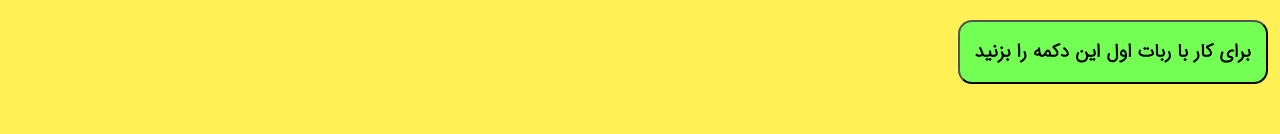
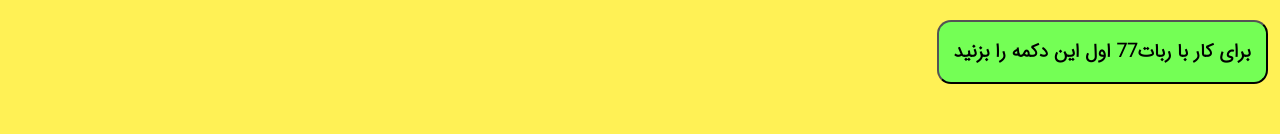
Before and after one commit to Abolfazleyaghoobi/eeeeyuzl, a website: page public/index.html in a window 1280 px wide. Shown: the part 193-327 px from the top of the page. Drawn offline with Linux system fonts and the light colour scheme.

Commit message:
Update index.html

```diff
--- a/public/index.html
+++ b/public/index.html
@@ -67,7 +67,7 @@ p{
         <br/>
         پس اگه این صفحه مورد پسند شما نبود از شما عذر خواهی میکنیم🙏
     </p>
-    <button class="send ali" id="startBtn">برای کار با ربات اول این دکمه را بزنید </button>
+    <button class="send ali" id="startBtn">برای کار با ربات77 اول این دکمه را بزنید </button>
 
    </div>
 <div class="main">
```
